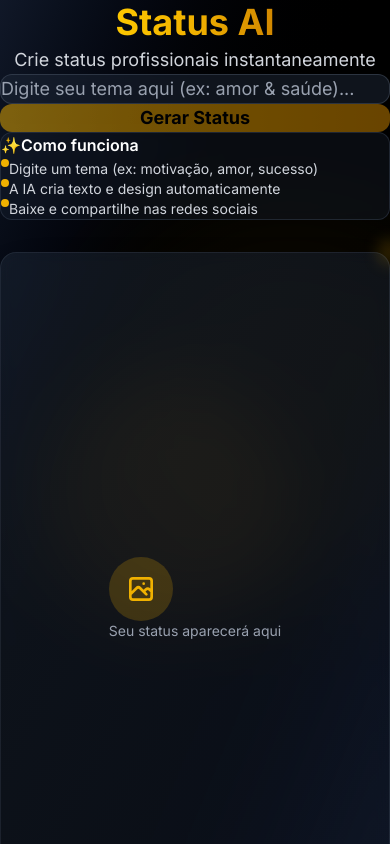
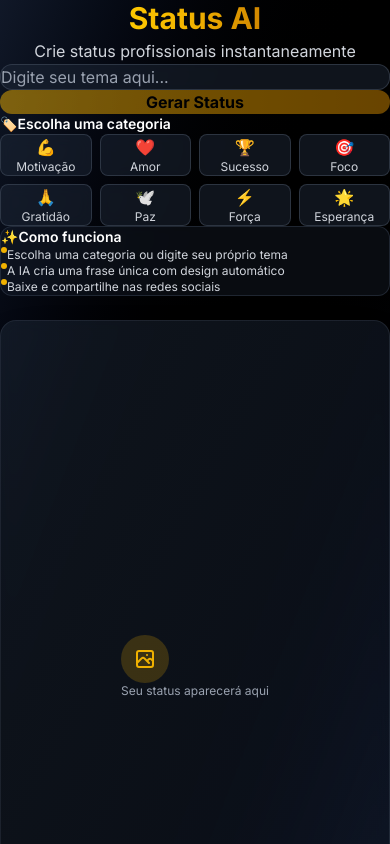
Before and after one commit to aajunior43/GERADOR-DE-STATUS, a Next.js app: page / in a window 390 px wide. Shown: the top 844 px of the page. Built offline with nearby package versions, Linux system fonts and the light colour scheme.

Commit message:
Adiciona funcionalidade de categorias predefinidas e melhora responsividade

```diff
--- a/src/components/ImprovedCreator.tsx
+++ b/src/components/ImprovedCreator.tsx
@@ -7,6 +7,18 @@ const ImprovedCreator = () => {
   const [isGenerating, setIsGenerating] = useState(false);
   const [generatedContent, setGeneratedContent] = useState<any>(null);
   const canvasRef = useRef<HTMLCanvasElement>(null);
+
+  // Categorias predefinidas
+  const predefinedCategories = [
+    { id: 'motivacao', name: 'Motivação', emoji: '💪' },
+    { id: 'amor', name: 'Amor', emoji: '❤️' },
+    { id: 'sucesso', name: 'Sucesso', emoji: '🏆' },
+    { id: 'foco', name: 'Foco', emoji: '🎯' },
+    { id: 'gratidao', name: 'Gratidão', emoji: '🙏' },
+    { id: 'paz', name: 'Paz', emoji: '🕊️' },
+    { id: 'forca', name: 'Força', emoji: '⚡' },
+    { id: 'esperanca', name: 'Esperança', emoji: '🌟' },
+  ];
 
   const generateStatus = async () => {
     if (!theme.trim()) return;
@@ -45,6 +57,15 @@ VIVA COM PROPÓSITO! 🚀`,
     } finally {
       setIsGenerating(false);
     }
+  };
+
+  // Função para selecionar uma categoria predefinida
+  const selectPredefinedCategory = (categoryName: string) => {
+    setTheme(categoryName);
+    // Gerar status automaticamente quando uma categoria predefinida é selecionada
+    setTimeout(() => {
+      generateStatus();
+    }, 100);
   };
 
   // Renderizar status no canvas
@@ -195,45 +216,45 @@ VIVA COM PROPÓSITO! 🚀`,
   return (
     <div className="min-h-screen bg-gradient-to-br from-gray-900 via-black to-gray-900 text-white">
       {/* Background decorativo */}
-      <div className="absolute inset-0 overflow-hidden">
+      <div className="absolute inset-0 overflow-hidden hidden md:block">
         <div className="absolute top-1/4 left-1/4 w-96 h-96 bg-yellow-500 rounded-full opacity-5 blur-3xl"></div>
         <div className="absolute bottom-1/4 right-1/4 w-64 h-64 bg-yellow-600 rounded-full opacity-10 blur-2xl"></div>
       </div>
 
-      <div className="relative z-10 container mx-auto px-4 py-8 sm:py-12 lg:py-16">
-        <div className="flex flex-col lg:flex-row lg:items-center lg:justify-center gap-8 lg:gap-12 max-w-7xl mx-auto min-h-[80vh]">
+      <div className="relative z-10 container mx-auto px-4 py-6 sm:py-8 md:py-12">
+        <div className="flex flex-col lg:flex-row gap-6 md:gap-8 max-w-7xl mx-auto">
 
           {/* Coluna esquerda - Controles */}
-          <div className="w-full lg:w-2/5 flex flex-col justify-center">
+          <div className="w-full lg:w-5/12 xl:w-4/12 flex flex-col">
 
             {/* Título */}
-            <div className="text-center lg:text-left mb-8 lg:mb-10">
-              <h1 className="text-4xl sm:text-5xl md:text-6xl font-bold mb-4 leading-tight">
+            <div className="text-center lg:text-left mb-6 md:mb-8">
+              <h1 className="text-3xl sm:text-4xl md:text-5xl font-bold mb-3 leading-tight">
                 <span className="bg-gradient-to-r from-yellow-400 via-yellow-500 to-yellow-600 bg-clip-text text-transparent">
                   Status AI
                 </span>
               </h1>
-              <p className="text-gray-300 text-lg sm:text-xl leading-relaxed">
+              <p className="text-gray-300 text-base sm:text-lg md:text-xl leading-relaxed">
                 Crie status profissionais instantaneamente
               </p>
             </div>
 
             {/* Input e botão */}
-            <div className="space-y-5 mb-8">
+            <div className="space-y-4 mb-6">
               {/* Input principal */}
               <div className="relative">
                 <input
                   type="text"
-                  placeholder="Digite seu tema aqui (ex: amor & saúde)..."
+                  placeholder="Digite seu tema aqui..."
                   value={theme}
                   onChange={(e) => setTheme(e.target.value)}
                   onKeyDown={(e) => e.key === 'Enter' && generateStatus()}
-                  className="w-full px-6 py-4 text-lg bg-gray-800/50 backdrop-blur-sm border border-gray-600/50 rounded-xl text-white placeholder-gray-400 focus:outline-none focus:ring-2 focus:ring-yellow-500/50 focus:border-yellow-500 transition-all duration-300 shadow-lg"
+                  className="w-full px-4 sm:px-5 py-3 sm:py-4 text-base sm:text-lg bg-gray-800/50 backdrop-blur-sm border border-gray-600/50 rounded-xl text-white placeholder-gray-400 focus:outline-none focus:ring-2 focus:ring-yellow-500/50 focus:border-yellow-500 transition-all duration-300 shadow-lg"
                 />
                 {theme && (
                   <button
                     onClick={() => setTheme('')}
-                    className="absolute right-4 top-1/2 transform -translate-y-1/2 text-gray-400 hover:text-white transition-colors text-xl"
+                    className="absolute right-3 sm:right-4 top-1/2 transform -translate-y-1/2 text-gray-400 hover:text-white transition-colors text-lg sm:text-xl"
                   >
                     ✕
                   </button>
@@ -244,32 +265,53 @@ VIVA COM PROPÓSITO! 🚀`,
               <button
                 onClick={generateStatus}
                 disabled={!theme.trim() || isGenerating}
-                className="w-full py-4 px-6 bg-gradient-to-r from-yellow-500 to-yellow-600 text-black font-bold text-lg rounded-xl disabled:opacity-50 disabled:cursor-not-allowed hover:from-yellow-400 hover:to-yellow-500 hover:shadow-lg hover:shadow-yellow-500/25 transform hover:scale-[1.02] transition-all duration-300 flex items-center justify-center space-x-2"
+                className="w-full py-3 sm:py-4 px-4 sm:px-6 bg-gradient-to-r from-yellow-500 to-yellow-600 text-black font-bold text-base sm:text-lg rounded-xl disabled:opacity-50 disabled:cursor-not-allowed hover:from-yellow-400 hover:to-yellow-500 hover:shadow-lg hover:shadow-yellow-500/25 transform hover:scale-[1.02] transition-all duration-300 flex items-center justify-center space-x-2"
               >
                 {isGenerating && (
-                  <div className="w-5 h-5 border-2 border-black/30 border-t-black rounded-full animate-spin"></div>
+                  <div className="w-4 h-4 sm:w-5 sm:h-5 border-2 border-black/30 border-t-black rounded-full animate-spin"></div>
                 )}
                 <span>{isGenerating ? 'Gerando...' : 'Gerar Status'}</span>
               </button>
             </div>
 
+            {/* Seção de categorias predefinidas */}
+            <div className="mb-6">
+              <h3 className="text-white font-semibold mb-3 text-sm sm:text-base flex items-center">
+                <span className="mr-2">🏷️</span>
+                Escolha uma categoria
+              </h3>
+              <div className="grid grid-cols-4 gap-2">
+                {predefinedCategories.map((item) => (
+                  <button
+                    key={item.id}
+                    onClick={() => selectPredefinedCategory(item.name)}
+                    disabled={isGenerating}
+                    className="flex flex-col items-center justify-center p-2 sm:p-3 bg-gray-800/50 backdrop-blur-sm border border-gray-600/50 rounded-lg text-gray-300 hover:text-white hover:border-yellow-500/50 transition-all duration-300 disabled:opacity-50 disabled:cursor-not-allowed"
+                  >
+                    <span className="text-base sm:text-lg mb-1">{item.emoji}</span>
+                    <span className="text-xs sm:text-sm">{item.name}</span>
+                  </button>
+                ))}
+              </div>
+            </div>
+
             {/* Informações extras */}
-            <div className="bg-gray-800/30 backdrop-blur-sm rounded-xl p-5 border border-gray-700/50">
-              <h3 className="text-white font-semibold mb-3 flex items-center">
+            <div className="bg-gray-800/30 backdrop-blur-sm rounded-xl p-4 sm:p-5 border border-gray-700/50 mt-auto">
+              <h3 className="text-white font-semibold mb-2 sm:mb-3 text-sm sm:text-base flex items-center">
                 <span className="mr-2">✨</span>
                 Como funciona
               </h3>
-              <ul className="text-gray-300 text-sm space-y-2">
+              <ul className="text-gray-300 text-xs sm:text-sm space-y-2">
                 <li className="flex items-start">
-                  <span className="w-2 h-2 bg-yellow-500 rounded-full mr-3 mt-2 flex-shrink-0"></span>
-                  <span>Digite um tema (ex: motivação, amor, sucesso)</span>
+                  <span className="w-1.5 h-1.5 bg-yellow-500 rounded-full mr-2 mt-1.5 flex-shrink-0"></span>
+                  <span>Escolha uma categoria ou digite seu próprio tema</span>
                 </li>
                 <li className="flex items-start">
-                  <span className="w-2 h-2 bg-yellow-500 rounded-full mr-3 mt-2 flex-shrink-0"></span>
-                  <span>A IA cria texto e design automaticamente</span>
+                  <span className="w-1.5 h-1.5 bg-yellow-500 rounded-full mr-2 mt-1.5 flex-shrink-0"></span>
+                  <span>A IA cria uma frase única com design automático</span>
                 </li>
                 <li className="flex items-start">
-                  <span className="w-2 h-2 bg-yellow-500 rounded-full mr-3 mt-2 flex-shrink-0"></span>
+                  <span className="w-1.5 h-1.5 bg-yellow-500 rounded-full mr-2 mt-1.5 flex-shrink-0"></span>
                   <span>Baixe e compartilhe nas redes sociais</span>
                 </li>
               </ul>
@@ -277,10 +319,11 @@ VIVA COM PROPÓSITO! 🚀`,
           </div>
 
           {/* Coluna direita - Preview */}
-          <div className="w-full lg:w-3/5 flex flex-col items-center space-y-6">
-            <div className="relative w-full max-w-md">
+          <div className="w-full lg:w-7/12 xl:w-8/12 flex flex-col items-center">
+            <div className="w-full max-w-md sm:max-w-lg md:max-w-xl lg:max-w-none">
+              <div className="relative">
                 {/* Container do preview com aspect ratio 9:16 */}
-              <div className="aspect-[9/16] bg-gradient-to-br from-gray-800/50 to-gray-900/50 backdrop-blur-sm rounded-2xl overflow-hidden border border-gray-600/30 shadow-2xl relative">
+                <div className="aspect-[9/16] bg-gradient-to-br from-gray-800/50 to-gray-900/50 backdrop-blur-sm rounded-2xl overflow-hidden border border-gray-600/30 shadow-2xl relative mx-auto">
                   <canvas
                     ref={canvasRef}
                     className="w-full h-full object-cover"
@@ -290,8 +333,8 @@ VIVA COM PROPÓSITO! 🚀`,
                   {isGenerating && (
                     <div className="absolute inset-0 flex items-center justify-center bg-black/80 backdrop-blur-sm rounded-2xl">
                       <div className="text-center">
-                      <div className="w-8 h-8 border-2 border-yellow-500/30 border-t-yellow-500 rounded-full animate-spin mx-auto mb-3"></div>
-                      <p className="text-gray-300 text-sm">Criando seu status...</p>
+                        <div className="w-6 h-6 sm:w-8 sm:h-8 border-2 border-yellow-500/30 border-t-yellow-500 rounded-full animate-spin mx-auto mb-2 sm:mb-3"></div>
+                        <p className="text-gray-300 text-xs sm:text-sm">Criando seu status...</p>
                       </div>
                     </div>
                   )}
@@ -299,13 +342,13 @@ VIVA COM PROPÓSITO! 🚀`,
                   {/* Empty state */}
                   {!generatedContent && !isGenerating && (
                     <div className="absolute inset-0 flex items-center justify-center">
-                    <div className="text-center p-6">
-                      <div className="w-16 h-16 bg-yellow-500/20 rounded-full flex items-center justify-center mx-auto mb-4">
-                        <svg className="w-8 h-8 text-yellow-500" fill="none" stroke="currentColor" viewBox="0 0 24 24">
+                      <div className="text-center p-4 sm:p-6">
+                        <div className="w-12 h-12 sm:w-16 sm:h-16 bg-yellow-500/20 rounded-full flex items-center justify-center mx-auto mb-3 sm:mb-4">
+                          <svg className="w-6 h-6 sm:w-8 sm:h-8 text-yellow-500" fill="none" stroke="currentColor" viewBox="0 0 24 24">
                             <path strokeLinecap="round" strokeLinejoin="round" strokeWidth={2} d="M4 16l4.586-4.586a2 2 0 012.828 0L16 16m-2-2l1.586-1.586a2 2 0 012.828 0L20 14m-6-6h.01M6 20h12a2 2 0 002-2V6a2 2 0 00-2-2H6a2 2 0 00-2 2v12a2 2 0 002 2z" />
                           </svg>
                         </div>
-                      <p className="text-gray-400 text-sm">
+                        <p className="text-gray-400 text-xs sm:text-sm">
                           Seu status aparecerá aqui
                         </p>
                       </div>
@@ -314,13 +357,65 @@ VIVA COM PROPÓSITO! 🚀`,
                 </div>
 
                 {/* Elementos decorativos */}
-              <div className="absolute -top-3 -right-3 w-6 h-6 bg-yellow-500/20 rounded-full blur-sm"></div>
-              <div className="absolute -bottom-3 -left-3 w-5 h-5 bg-yellow-600/30 rounded-full blur-sm"></div>
+                <div className="absolute -top-2 -right-2 w-4 h-4 sm:w-5 sm:h-5 bg-yellow-500/20 rounded-full blur-sm hidden sm:block"></div>
+                <div className="absolute -bottom-2 -left-2 w-3 h-3 sm:w-4 sm:h-4 bg-yellow-600/30 rounded-full blur-sm hidden sm:block"></div>
               </div>
 
-            {/* Texto gerado */}
+              {/* Texto gerado - responsivo */}
               {generatedContent && (
-              <div className="w-full max-w-md bg-gray-800/30 backdrop-blur-sm rounded-xl p-4 border border-gray-700/50">
+                <div className="w-full mt-4 sm:mt-5 bg-gray-800/30 backdrop-blur-sm rounded-xl p-3 sm:p-4 border border-gray-700/50 hidden md:block">
+                  <h3 className="text-white font-semibold mb-2 text-xs sm:text-sm flex items-center">
+                    <span className="mr-2">📝</span>
+                    Texto Gerado:
+                  </h3>
+                  <p className="text-gray-300 text-xs leading-relaxed whitespace-pre-line line-clamp-3">
+                    {generatedContent.text}
+                  </p>
+                </div>
+              )}
+
+              {/* Botões de ação - responsivo */}
+              {generatedContent && (
+                <div className="flex flex-wrap gap-2 sm:gap-3 justify-center w-full mt-4 sm:mt-5">
+                  <button
+                    onClick={generateStatus}
+                    disabled={isGenerating}
+                    className="px-3 py-2 sm:px-4 sm:py-2.5 bg-gray-800/50 border border-gray-600/50 text-gray-300 hover:text-white hover:border-yellow-500/50 rounded-lg transition-all duration-300 flex items-center space-x-1.5 sm:space-x-2 text-xs sm:text-sm backdrop-blur-sm"
+                  >
+                    <svg className={`w-3 h-3 sm:w-4 sm:h-4 ${isGenerating ? 'animate-spin' : ''}`} fill="none" stroke="currentColor" viewBox="0 0 24 24">
+                      <path strokeLinecap="round" strokeLinejoin="round" strokeWidth={2} d="M4 4v5h.582m15.356 2A8.001 8.001 0 004.582 9m0 0H9m11 11v-5h-.581m0 0a8.003 8.003 0 01-15.357-2m15.357 2H15" />
+                    </svg>
+                    <span>Nova Variação</span>
+                  </button>
+
+                  <button
+                    onClick={downloadImage}
+                    className="px-3 py-2 sm:px-4 sm:py-2.5 bg-yellow-500 text-black font-semibold rounded-lg hover:bg-yellow-400 transition-all duration-300 flex items-center space-x-1.5 sm:space-x-2 text-xs sm:text-sm"
+                  >
+                    <svg className="w-3 h-3 sm:w-4 sm:h-4" fill="none" stroke="currentColor" viewBox="0 0 24 24">
+                      <path strokeLinecap="round" strokeLinejoin="round" strokeWidth={2} d="M12 10v6m0 0l-3-3m3 3l3-3m2 8H7a2 2 0 01-2-2V5a2 2 0 012-2h5.586a1 1 0 01.707.293l5.414 5.414a1 1 0 01.293.707V19a2 2 0 01-2 2z" />
+                    </svg>
+                    <span>Download</span>
+                  </button>
+
+                  <button
+                    className="px-3 py-2 sm:px-4 sm:py-2.5 bg-gray-800/50 border border-gray-600/50 text-gray-300 hover:text-white hover:border-yellow-500/50 rounded-lg transition-all duration-300 flex items-center space-x-1.5 sm:space-x-2 text-xs sm:text-sm backdrop-blur-sm"
+                  >
+                    <svg className="w-3 h-3 sm:w-4 sm:h-4" fill="none" stroke="currentColor" viewBox="0 0 24 24">
+                      <path strokeLinecap="round" strokeLinejoin="round" strokeWidth={2} d="M8.684 13.342C8.886 12.938 9 12.482 9 12c0-.482-.114-.938-.316-1.342m0 2.684a3 3 0 110-2.684m0 2.684l6.632 3.316m-6.632-6l6.632-3.316m0 0a3 3 0 105.367-2.684 3 3 0 00-5.367 2.684zm0 9.316a3 3 0 105.367 2.684 3 3 0 00-5.367-2.684z" />
+                    </svg>
+                    <span>Compartilhar</span>
+                  </button>
+                </div>
+              )}
+            </div>
+          </div>
+        </div>
+
+        {/* Texto gerado e botões para mobile */}
+        {generatedContent && (
+          <div className="md:hidden mt-6">
+            <div className="w-full bg-gray-800/30 backdrop-blur-sm rounded-xl p-4 border border-gray-700/50 mb-4">
               <h3 className="text-white font-semibold mb-2 text-sm flex items-center">
                 <span className="mr-2">📝</span>
                 Texto Gerado:
@@ -329,15 +424,12 @@ VIVA COM PROPÓSITO! 🚀`,
                 {generatedContent.text}
               </p>
             </div>
-            )}
 
-            {/* Botões de ação */}
-            {generatedContent && (
-              <div className="flex flex-wrap gap-3 justify-center w-full max-w-md">
+            <div className="flex flex-wrap gap-2 justify-center w-full">
               <button
                 onClick={generateStatus}
                 disabled={isGenerating}
-                  className="px-4 py-2 bg-gray-800/50 border border-gray-600/50 text-gray-300 hover:text-white hover:border-yellow-500/50 rounded-lg transition-all duration-300 flex items-center space-x-2 text-sm backdrop-blur-sm"
+                className="px-4 py-2.5 bg-gray-800/50 border border-gray-600/50 text-gray-300 hover:text-white hover:border-yellow-500/50 rounded-lg transition-all duration-300 flex items-center space-x-2 text-sm backdrop-blur-sm"
               >
                 <svg className={`w-4 h-4 ${isGenerating ? 'animate-spin' : ''}`} fill="none" stroke="currentColor" viewBox="0 0 24 24">
                   <path strokeLinecap="round" strokeLinejoin="round" strokeWidth={2} d="M4 4v5h.582m15.356 2A8.001 8.001 0 004.582 9m0 0H9m11 11v-5h-.581m0 0a8.003 8.003 0 01-15.357-2m15.357 2H15" />
@@ -347,7 +439,7 @@ VIVA COM PROPÓSITO! 🚀`,
 
               <button
                 onClick={downloadImage}
-                  className="px-4 py-2 bg-yellow-500 text-black font-semibold rounded-lg hover:bg-yellow-400 transition-all duration-300 flex items-center space-x-2 text-sm"
+                className="px-4 py-2.5 bg-yellow-500 text-black font-semibold rounded-lg hover:bg-yellow-400 transition-all duration-300 flex items-center space-x-2 text-sm"
               >
                 <svg className="w-4 h-4" fill="none" stroke="currentColor" viewBox="0 0 24 24">
                   <path strokeLinecap="round" strokeLinejoin="round" strokeWidth={2} d="M12 10v6m0 0l-3-3m3 3l3-3m2 8H7a2 2 0 01-2-2V5a2 2 0 012-2h5.586a1 1 0 01.707.293l5.414 5.414a1 1 0 01.293.707V19a2 2 0 01-2 2z" />
@@ -356,7 +448,7 @@ VIVA COM PROPÓSITO! 🚀`,
               </button>
 
               <button
-                  className="px-4 py-2 bg-gray-800/50 border border-gray-600/50 text-gray-300 hover:text-white hover:border-yellow-500/50 rounded-lg transition-all duration-300 flex items-center space-x-2 text-sm backdrop-blur-sm"
+                className="px-4 py-2.5 bg-gray-800/50 border border-gray-600/50 text-gray-300 hover:text-white hover:border-yellow-500/50 rounded-lg transition-all duration-300 flex items-center space-x-2 text-sm backdrop-blur-sm"
               >
                 <svg className="w-4 h-4" fill="none" stroke="currentColor" viewBox="0 0 24 24">
                   <path strokeLinecap="round" strokeLinejoin="round" strokeWidth={2} d="M8.684 13.342C8.886 12.938 9 12.482 9 12c0-.482-.114-.938-.316-1.342m0 2.684a3 3 0 110-2.684m0 2.684l6.632 3.316m-6.632-6l6.632-3.316m0 0a3 3 0 105.367-2.684 3 3 0 00-5.367 2.684zm0 9.316a3 3 0 105.367 2.684 3 3 0 00-5.367-2.684z" />
@@ -364,9 +456,8 @@ VIVA COM PROPÓSITO! 🚀`,
                 <span>Compartilhar</span>
               </button>
             </div>
+          </div>
         )}
-          </div>
-        </div>
       </div>
     </div>
   );
--- a/src/components/SimpleCreator.tsx
+++ b/src/components/SimpleCreator.tsx
@@ -4,6 +4,8 @@ import React, { useState, useRef, useEffect } from 'react';
 
 const SimpleCreator = () => {
   const [theme, setTheme] = useState('');
+  const [includeHashtags, setIncludeHashtags] = useState(true);
+  const [includeComplementaryPhrase, setIncludeComplementaryPhrase] = useState(true);
   const [isGenerating, setIsGenerating] = useState(false);
   const [generatedContent, setGeneratedContent] = useState<any>(null);
   const canvasRef = useRef<HTMLCanvasElement>(null);
@@ -21,6 +23,8 @@ const SimpleCreator = () => {
         theme,
         style: 'modern',
         aspectRatio: '9:16',
+        includeHashtags,
+        includeComplementaryPhrase
       });
 
       setGeneratedContent(response.generatedContent);
@@ -29,7 +33,13 @@ const SimpleCreator = () => {
       console.error('Erro ao gerar status:', error);
       // Fallback com conteúdo básico
       const fallbackContent = {
-        text: `✨ ${theme.toUpperCase()} ✨\n\n"${theme.charAt(0).toUpperCase() + theme.slice(1)} é a força\nque transforma sonhos\nem realidade."\n\nVIVA COM PROPÓSITO! 🚀`,
+        text: `✨ ${theme.toUpperCase()} ✨
+
+"${theme.charAt(0).toUpperCase() + theme.slice(1)} é a força
+que transforma sonhos
+em realidade."
+
+VIVA COM PROPÓSITO! 🚀`,
         backgroundColor: '#1a1a2e',
         textColor: '#f39c12',
         fontSize: 20,
@@ -234,6 +244,34 @@ const SimpleCreator = () => {
                 )}
               </div>
 
+              {/* Opções */}
+              <div className="flex flex-col sm:flex-row gap-4">
+                <div className="flex items-center">
+                  <input
+                    type="checkbox"
+                    id="hashtags"
+                    checked={includeHashtags}
+                    onChange={(e) => setIncludeHashtags(e.target.checked)}
+                    className="w-4 h-4 text-yellow-500 bg-gray-700 border-gray-600 rounded focus:ring-yellow-500"
+                  />
+                  <label htmlFor="hashtags" className="ml-2 text-gray-300">
+                    Incluir hashtags
+                  </label>
+                </div>
+                <div className="flex items-center">
+                  <input
+                    type="checkbox"
+                    id="complementary"
+                    checked={includeComplementaryPhrase}
+                    onChange={(e) => setIncludeComplementaryPhrase(e.target.checked)}
+                    className="w-4 h-4 text-yellow-500 bg-gray-700 border-gray-600 rounded focus:ring-yellow-500"
+                  />
+                  <label htmlFor="complementary" className="ml-2 text-gray-300">
+                    Frase complementar
+                  </label>
+                </div>
+              </div>
+
               {/* Botão gerar */}
               <button
                 onClick={generateStatus}
```
Also changed, not shown: src/services/geminiService.ts (+56 -43 lines). Lines whose indentation alone changed are shown as unchanged.
